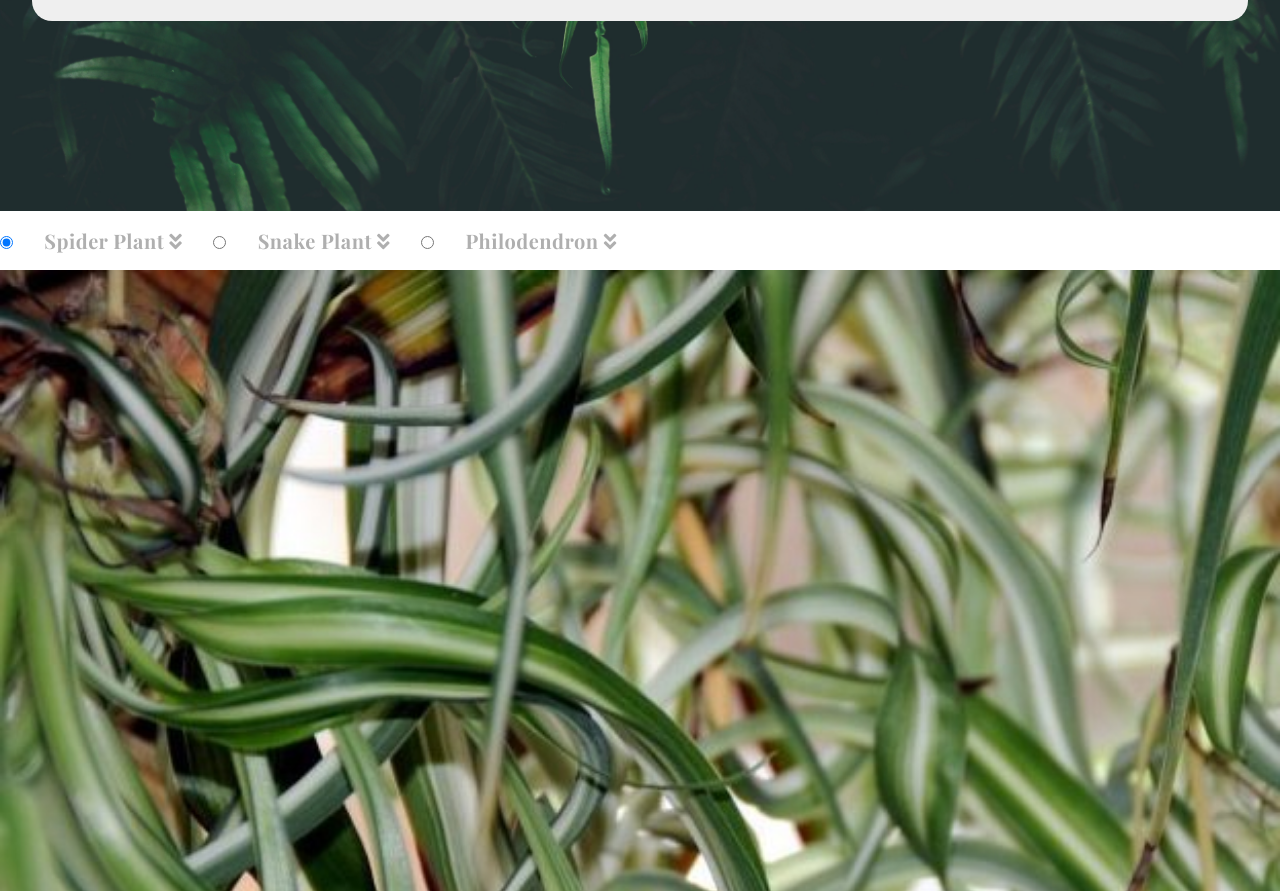
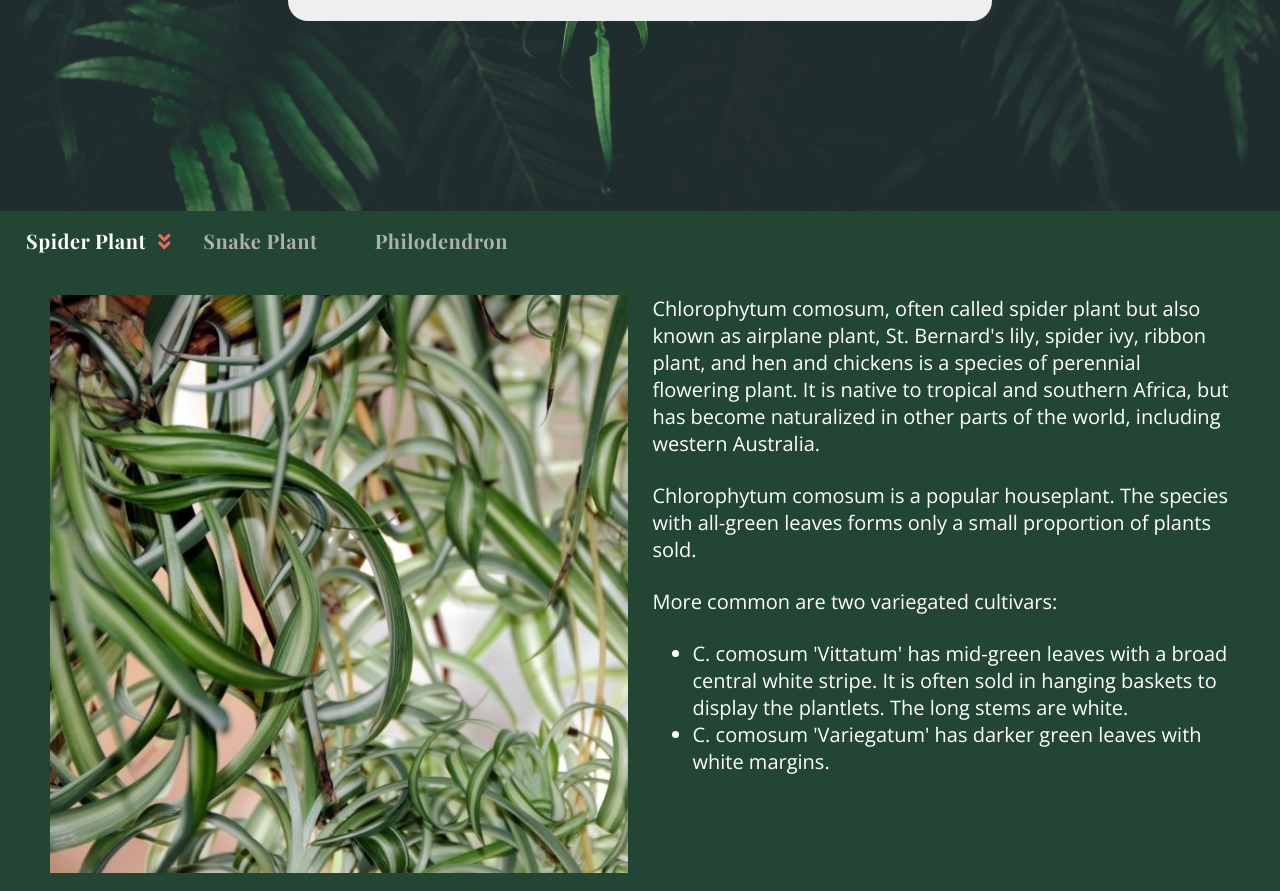
Before and after one commit to MaxinePower/plants, a plain HTML site: page index.html in a window 1280 px wide. Shown: the part 589-1480 px from the top of the page. Drawn offline with nearby package versions, Linux system fonts and the light colour scheme.

Commit message:
lots of styling and media queries

```diff
--- a/styles/styles.css
+++ b/styles/styles.css
@@ -118,3 +118,97 @@ label {
 .feedbackForm [type="checkbox"]:focus + label  {
     border: 1px dashed #000;
 }
+
+.tabs {
+    background-color: #234534;
+}
+.tabs .content {
+    color: #fff;
+}
+.tabs label {
+    text-align: center;
+    margin: auto 0;
+    display: block;
+    position: relative;
+}
+.content > div {
+    display: none;
+    padding: 10px;
+}
+/* if spider tab is checked then display its siblings(.content) child(.firstPlant) */
+#spider-tab:checked ~ .content .firstPlant,
+#snake-tab:checked ~ .content .secondPlant,
+#philo-tab:checked ~ .content .thirdPlant {
+    display: block;
+}
+.tabs input[type="radio"] {
+    opacity: 0;
+    position: absolute;
+}
+.tabs label:hover, .tabs label:focus {
+    color: #fff;
+    cursor: pointer;
+}
+.tabs input:checked + label {
+    color: #fff;
+}
+.tabs input:focus + label {
+    text-decoration: underline;
+}
+.tabs label .fa-angle-double-down {
+    color: #eb6856;
+    position: absolute;
+    right: 50px;
+    top: 20px;
+    display: none;
+}
+.tabs input:checked + label > .fa-angle-double-down {
+    display: block;
+}
+
+/* media queries */
+
+/* mobile phones */
+@media (min-width: 480px) {
+    .feedbackForm {
+        width: 75%;
+    }
+    .tabs label {
+        display: inline-block;
+    }
+    .tabs  label > .fa-angle-double-down {
+        right: 0;
+    }
+    .content > div {
+        padding: 25px 50px;
+    }
+}
+
+/* Landscape phone to portrait tablet */
+@media (min-width: 768px) {
+    .feedbackForm {
+        width: 65%;
+    }
+    #spider-tab:checked ~ .content .firstPlant,
+    #snake-tab:checked ~ .content .secondPlant,
+    #philo-tab:checked ~ .content .thirdPlant {
+        display: flex;
+    }
+    .imgContainer {
+        width: 50%;
+        margin-right: 25px;
+    }
+    .plantDescription {
+        width: 50%;
+    }
+    .plantDescription p {
+        margin: 0 0 25px 0;
+    }
+}
+
+/* small laptops to desktops */
+@media (min-width: 940px) {
+    .feedbackForm {
+        width: 55%;
+    }
+}
```
